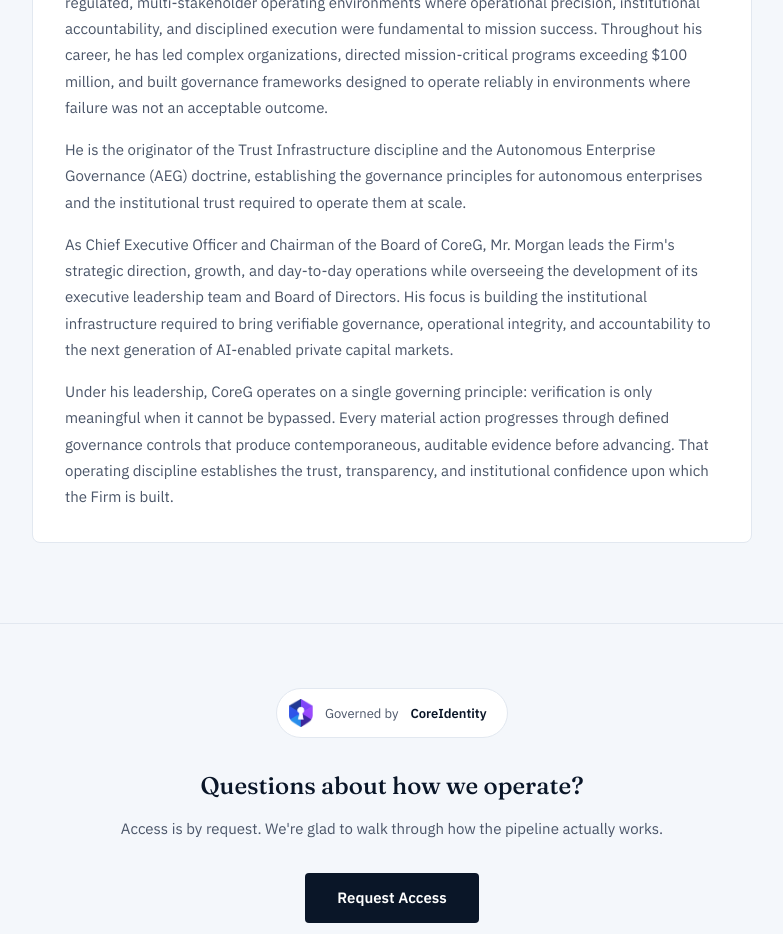
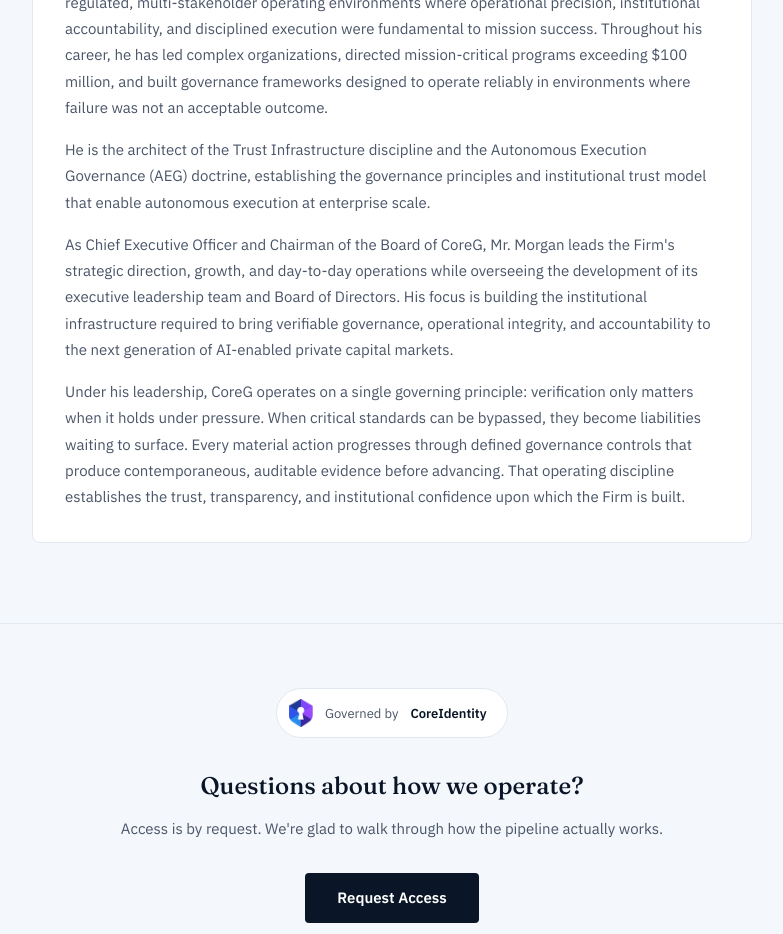
Before and after one commit to CoreGAdmin/coregenisis-site, a React (Vite) app: page /company in a window 1280 px wide. Shown: the part 1340-2274 px from the top of the page, without its empty margins (248-1031 px from the left). Built offline with nearby package versions, Linux system fonts and the light colour scheme.

Commit message:
fix: rename AEG doctrine (Execution not Enterprise), update paragraph 4 opening

```diff
--- a/src/pages/Company.jsx
+++ b/src/pages/Company.jsx
@@ -65,10 +65,10 @@ export default function Company() {
               environments where failure was not an acceptable outcome.
             </p>
             <p className="text-[15px] text-slate leading-[1.75] mb-4">
-              He is the originator of the Trust Infrastructure discipline and the
-              Autonomous Enterprise Governance (AEG) doctrine, establishing the governance
-              principles for autonomous enterprises and the institutional trust required to
-              operate them at scale.
+              He is the architect of the Trust Infrastructure discipline and the
+              Autonomous Execution Governance (AEG) doctrine, establishing the governance
+              principles and institutional trust model that enable autonomous execution at
+              enterprise scale.
             </p>
             <p className="text-[15px] text-slate leading-[1.75] mb-4">
               As Chief Executive Officer and Chairman of the Board of CoreG, Mr. Morgan
@@ -80,7 +80,8 @@ export default function Company() {
             </p>
             <p className="text-[15px] text-slate leading-[1.75]">
               Under his leadership, CoreG operates on a single governing principle:
-              verification is only meaningful when it cannot be bypassed. Every material
+              verification only matters when it holds under pressure. When critical
+              standards can be bypassed, they become liabilities waiting to surface. Every material
               action progresses through defined governance controls that produce
               contemporaneous, auditable evidence before advancing. That operating
               discipline establishes the trust, transparency, and institutional confidence
```
